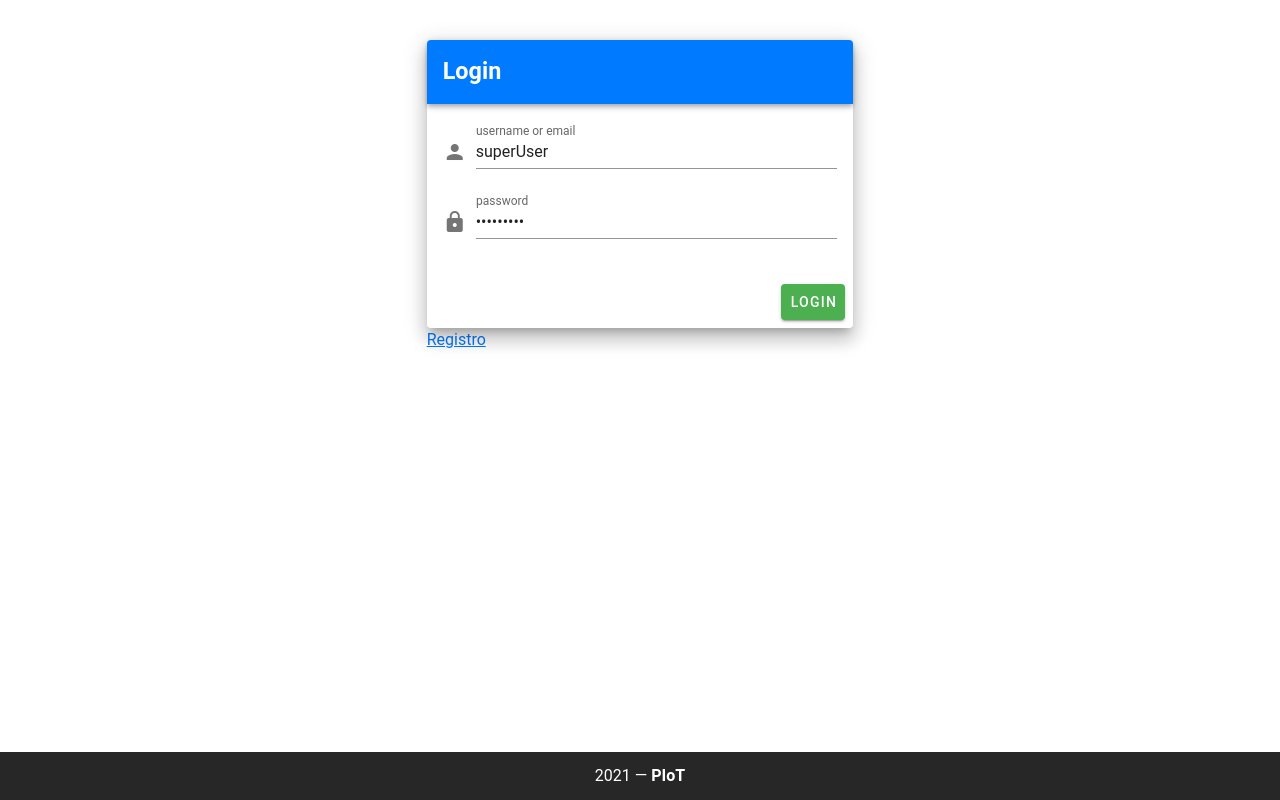
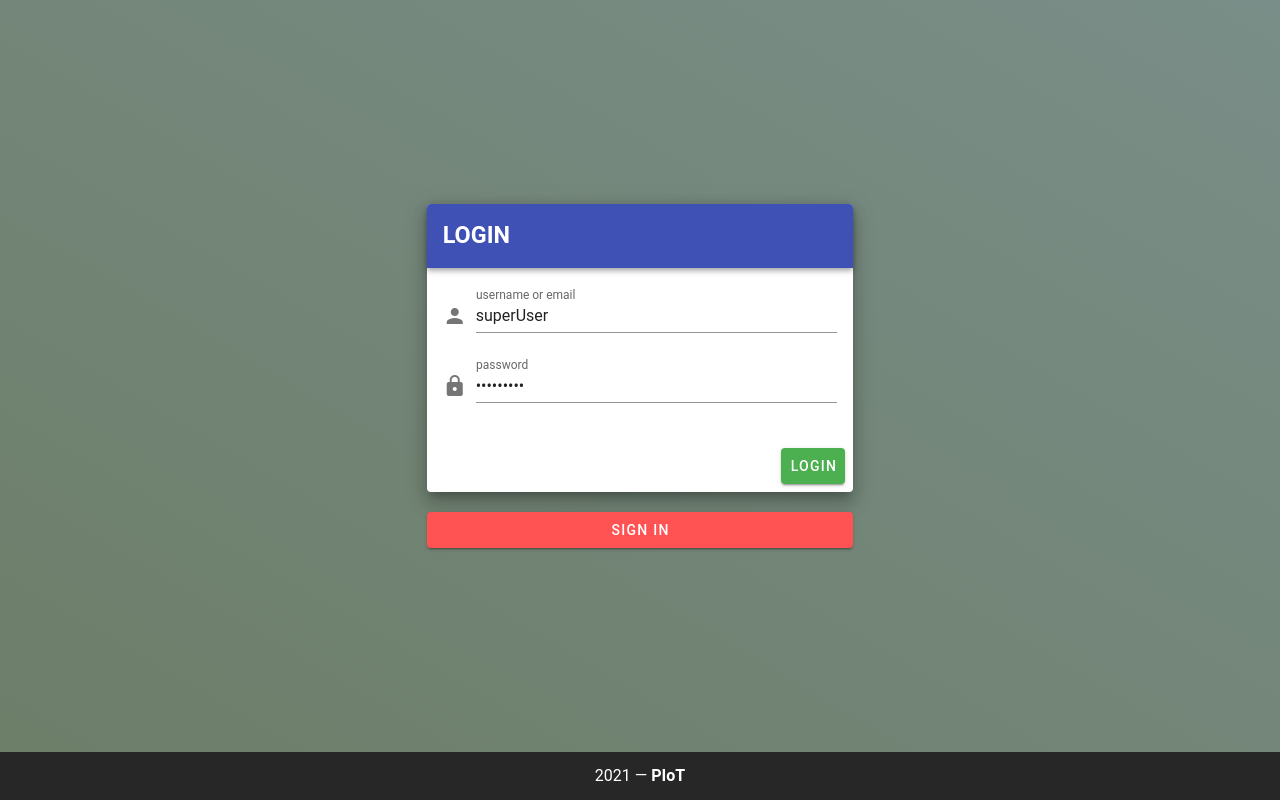
Before and after one commit to Eskantu/practica-vue, a Vue app in the folder Front-end/: page /Login in a window 1280 px wide. Built offline with nearby package versions, Linux system fonts and the light colour scheme; a small style sheet from the web is missing.

Commit message:
Modificacion de estilos

```diff
--- a/Front-end/src/components/Login/Login.vue
+++ b/Front-end/src/components/Login/Login.vue
@@ -1,9 +1,9 @@
 <template>
-  <v-layout class="my-10" align-center justify-center>
+  <v-layout class="jumbo" align-center justify-center fluid fill-height>
     <v-flex xs12 sm8 md4>
       <v-card class="elevation-12">
-        <v-toolbar dark color="primary">
-          <v-toolbar-title><h3>Login</h3></v-toolbar-title>
+        <v-toolbar dark color="indigo">
+          <v-toolbar-title><h3>LOGIN</h3></v-toolbar-title>
         </v-toolbar>
         <v-card-text>
           <v-form v-model="valid">
@@ -33,7 +33,9 @@
           >
         </v-card-actions>
       </v-card>
-      <router-link :to="{ name: 'Registro' }">Registro</router-link>
+      <v-btn class="mt-5" color="error" block :to="{ name: 'Registro' }"
+        >Sign in</v-btn
+      >
     </v-flex>
   </v-layout>
 </template>
@@ -55,3 +57,12 @@ export default {
   },
 };
 </script>
+<style lang="scss" scoped>
+.jumbo {
+  background: linear-gradient(
+    to top right,
+    rgba(47, 71, 41, 0.7),
+    rgba(65, 94, 86, 0.7)
+  );
+}
+</style>
--- a/Front-end/src/components/Registro/Registro.vue
+++ b/Front-end/src/components/Registro/Registro.vue
@@ -1,5 +1,5 @@
 <template>
-  <v-layout class="mt-10" align-center justify-center>
+  <v-layout class="jumbo" align-center fill-height justify-center>
     <v-flex xs12 sm8 md4>
       <v-card class="elevation-12">
         <v-toolbar dark color="purple">
@@ -39,7 +39,9 @@
           </v-card-actions>
         </v-card-text>
       </v-card>
-      <router-link :to="{ name: 'Login' }">Iniciar</router-link>
+      <v-btn class="mt-5" color="error" block :to="{ name: 'Login' }"
+        >Login</v-btn
+      >
     </v-flex>
   </v-layout>
 </template>
@@ -59,3 +61,13 @@ export default {
   computed: { ...mapState("RegistroStore", ["usuario"]) },
 };
 </script>
+
+<style lang="scss" scoped>
+.jumbo {
+  background: linear-gradient(
+    to top right,
+    rgba(71, 50, 41, 0.7),
+    rgba(87, 59, 100, 0.7)
+  );
+}
+</style>
```
